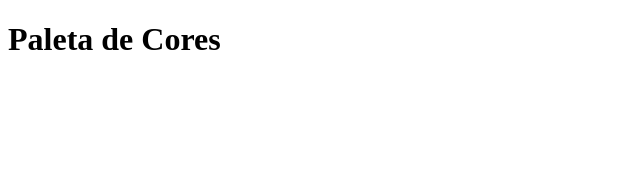
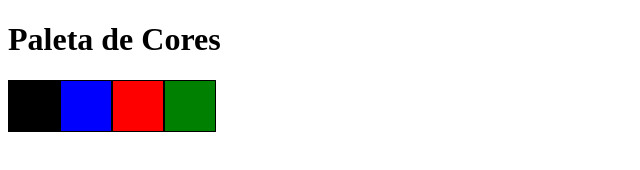
Before and after one commit to rafhaelgomes-dev/Pixel-Art-TRYBE, a website: page index.html in a window 1280 px wide. Shown: the whole page, without its empty margins (0-640 px from the left). Drawn offline with Linux system fonts and the light colour scheme.

Commit message:
Requisitos 2 e 3

```diff
--- a/index.html
+++ b/index.html
@@ -11,6 +11,9 @@
     <header>
         <h1 id="title">Paleta de Cores</h1>
     </header>
+    <main>
+    </main>
 
+    <script src="./script.js"></script>
 </body>
 </html>
--- a/script.js
+++ b/script.js
@@ -0,0 +1,45 @@
+//Criando Paleta de Cores
+let main = document.getElementsByTagName("main")[0]
+let corPreta = document.createElement("div")
+let corAzul = document.createElement("div")
+let corVerde = document.createElement("div")
+let corVermelha = document.createElement("div")
+
+main.appendChild(corPreta)
+main.appendChild(corAzul)
+main.appendChild(corVermelha)
+main.appendChild(corVerde)
+
+// Adicionando Id color-palette na div que vai ficar a Paleta de Cores
+
+main.id = "color-palette"
+
+// Adicionando Classe color nas cores da Paleta de cores
+
+corPreta.className = "color"
+corAzul.className = "color"
+corVerde.className = "color"
+corVermelha.className = "color"
+
+
+//Adicionando cores, tamanho e borda na Paleta
+
+corPreta.style.backgroundColor = "black"
+corPreta.style.width = "50px"
+corPreta.style.height ="50px"
+corPreta.style.border = "1px solid black"
+
+corAzul.style.backgroundColor = "blue"
+corAzul.style.width = "50px"
+corAzul.style.height ="50px"
+corAzul.style.border = "1px solid black"
+
+corVermelha.style.backgroundColor = "red"
+corVermelha.style.width = "50px"
+corVermelha.style.height ="50px"
+corVermelha.style.border = "1px solid black"
+
+corVerde.style.backgroundColor = "green"
+corVerde.style.width = "50px"
+corVerde.style.height ="50px"
+corVerde.style.border = "1px solid black"
--- a/style.css
+++ b/style.css
@@ -0,0 +1,3 @@
+main {
+    display: flex;
+}
```
